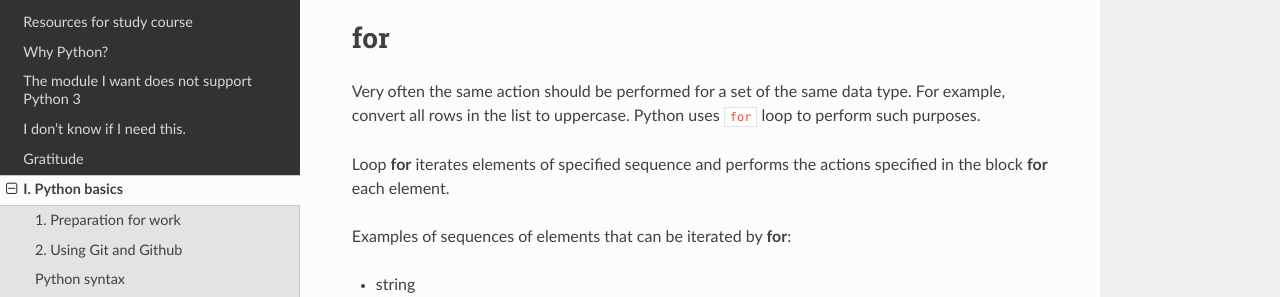
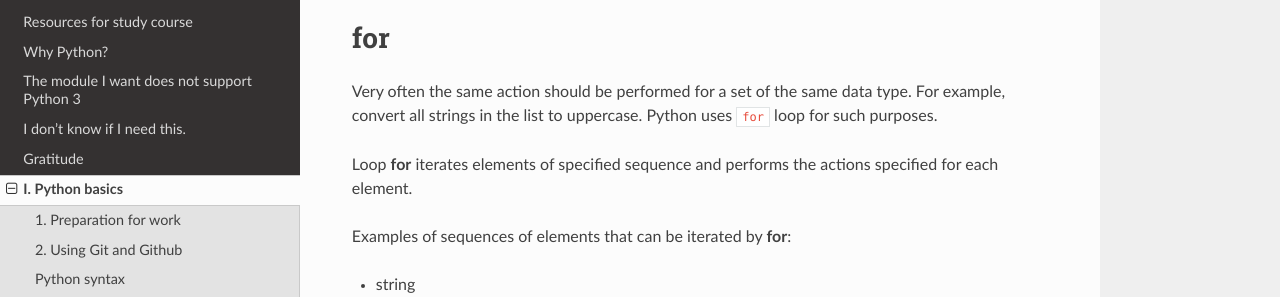
Before and after one commit to Aidar5/nattoeng, a Sphinx documentation site: the page built from docs/source/book/06_control_structures/2_for.rst, in a window 1280 px wide and 1400 px high. Shown: the part 127-424 px from the top of the window. Built offline with Sphinx 7.4.7 and the Read the Docs theme 2.0.0, drawn with Linux system fonts in a browser that asks for light colours; pages that are not in the unit, such as notebooks, are missing from menus; some of the changed text lies outside the part shown.

Commit message:
Update 2_for.rst

```diff
--- a/docs/source/book/06_control_structures/2_for.rst
+++ b/docs/source/book/06_control_structures/2_for.rst
@@ -1,9 +1,9 @@
 for
 ---
 
-Very often the same action should be performed for a set of the same data type. For example, convert all rows in the list to uppercase. Python uses ``for`` loop to perform such purposes.
+Very often the same action should be performed for a set of the same data type. For example, convert all strings in the list to uppercase. Python uses ``for`` loop for such purposes.
 
-Loop **for** iterates elements of specified sequence and performs the actions specified in the block **for** each element.
+Loop **for** iterates elements of specified sequence and performs the actions specified for each element.
 
 Examples of sequences of elements that can be iterated by **for**:
 
@@ -66,10 +66,7 @@ means "for each word in the **words** list to perform actions in the block **for
 Note, that **word** is the name of variable that refers to different values for each iteration of the loop.
 
 .. note::
-    `The pythontutor <http://www.pythontutor.com/>`__ project can help to understand the loops.
- There is a special visualization of the code that allows you to see what happens at every stage of the code execution, which is especially useful in the first steps of learning loops.
-    The `pythontutor <http://www.pythontutor.com/visualize.html#mode=edit>`__ allows you to upload your code but, for instance, you can see
-    `example above <http://www.pythontutor.com/visualize.html#code=words%20%3D%20%5B'list',%20'dict',%20'tuple'%5D%0Aupper_words%20%3D%20%5B%5D%0A%0Afor%20word%20in%20words%3A%0A%20%20%20%20upper_words.append%28word.upper%28%29%29%0A&cumulative=false&curInstr=0&heapPrimitives=nevernest&mode=display&origin=opt-frontend.js&py=3&rawInputLstJSON=%5B%5D&textReferences=false>`__.
+    The ` pythontutor <http://www.pythontutor.com/>`__ project can help to understand the loops. There is a special visualization of the code that allows you to see what happens at every stage of the code execution, which is especially useful in the first steps of learning loops. The `pythontutor <http://www.pythontutor.com/visualize.html#mode=edit>`__ allows you to upload your code but, for instance, you can see `example above <http://www.pythontutor.com/visualize.html#code=words%20%3D%20%5B'list',%20'dict',%20'tuple'%5D%0Aupper_words%20%3D%20%5B%5D%0A%0Afor%20word%20in%20words%3A%0A%20%20%20%20upper_words.append%28word.upper%28%29%29%0A&cumulative=false&curInstr=0&heapPrimitives=nevernest&mode=display&origin=opt-frontend.js&py=3&rawInputLstJSON=%5B%5D&textReferences=false>`__.
 
 
 The **for** loop can work with any sequence of elements. For example, the list was used above and the loop iterates through the list elements. Similarly, **for** works with tuples.
```
